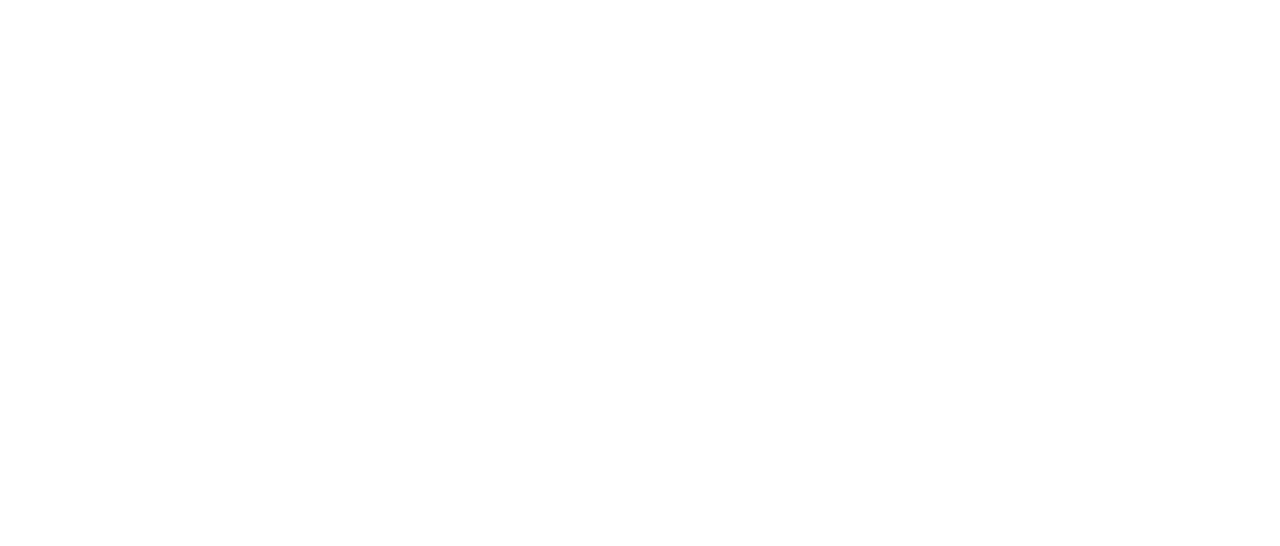
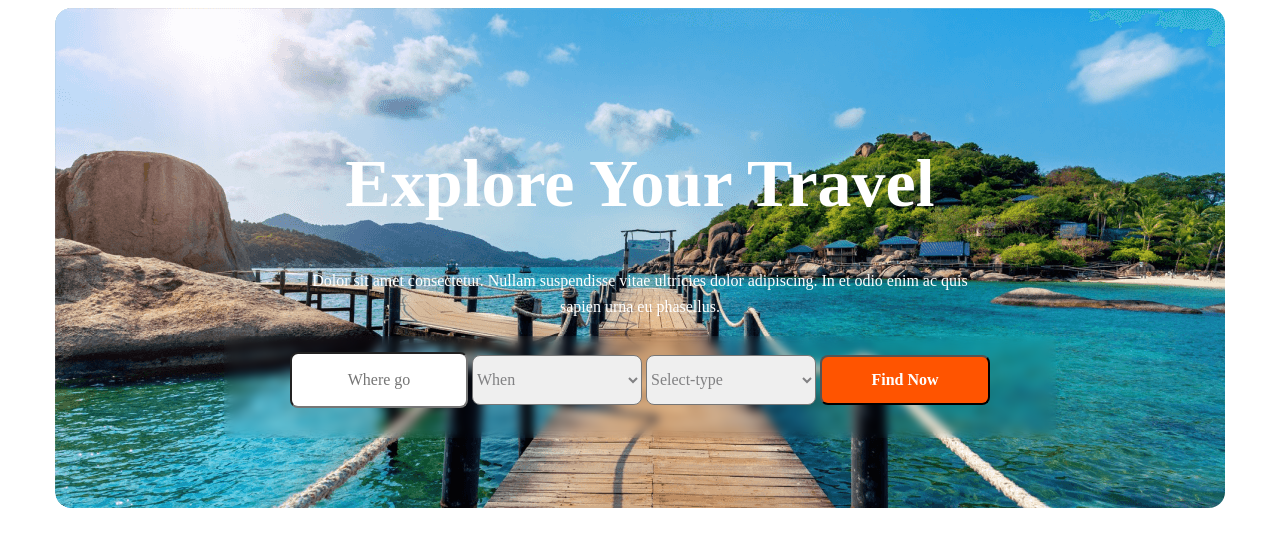
Before and after one commit to ProTik234/B9A2, a plain HTML site: page index.html in a window 1280 px wide. Drawn offline with Linux system fonts and the light colour scheme.

Commit message:
banner added

```diff
--- a/index.html
+++ b/index.html
@@ -8,6 +8,39 @@
     <link rel="stylesheet" href="responsive.css">
 </head>
 <body>
+    <header>
+        <div class="banner-content">
+            <div class="banner-text">
+<div class="banner-title">
+    <h1>Explore Your Travel</h1>
+</div>
+ <div class="banner-des">
+    <p>Dolor sit amet consectetur. Nullam suspendisse vitae ultricies dolor adipiscing. In et odio enim ac quis sapien urna eu phasellus.</p>
+ </div>
+  <div class="container-form">
+            <form>
+                <input class="where-go" type="text" name="destination" placeholder="Where go">
+                <select id="travel-time">
+                    <option value="When">When</option>
+                    <option value="day">Day</option>
+                    <option value="night">Night</option>
+                </select>
+                <select id="select-type">
+                    <option value="type">Select-type</option>
+                    <option value="day">Airplane</option>
+                    <option value="night">Ship</option>
+                </select>
+                <button class="form-button">
+Find Now
+                </button>
+            </form>
+        </div>
+
+            </div>
+
+
+        </div>
+    </header>
 
 </body>
 </html>
--- a/styles.css
+++ b/styles.css
@@ -0,0 +1,106 @@
+.banner-content{
+    width: 1170px;
+height: 500px;
+background-image: url('/Images/Group\ 13\ \(1\)\ \(1\).png');
+border-radius: 16px;
+color: white;
+margin: 0 auto;
+flex-direction: column;
+justify-content: center;
+align-items: center;
+}
+.banner-text{
+
+    margin: 0 auto;
+    text-align: center;
+    justify-content: center;
+    align-items: center;
+
+}
+.banner-title{
+padding-top: 90px;
+    color: #FFF;
+
+font-family: Mulish;
+font-size: 34px;
+font-style: normal;
+font-weight: 800;
+line-height: normal;
+}
+.banner-des{
+    padding-left: 250px;
+    padding-right: 250px;
+    color: #FFF;
+
+text-align: center;
+font-family: Mulish;
+font-size: 16px;
+font-style: normal;
+font-weight: 400;
+line-height: 26px;
+}
+.container-form{
+    width: 800px;
+    height: 70px;
+    padding: 16px;
+    margin: 0 auto;
+    background: transparent;
+    backdrop-filter: blur(5px);
+    border-radius: 8px;
+
+}
+.container-form form{
+
+    justify-content: space-between;
+}
+.where-go{
+    width: 170px;
+    height: 50px;
+    border-radius: 8px;
+    color: rgba(19, 19, 24, 0.50);
+
+text-align: center;
+font-family: Mulish;
+font-size: 16px;
+font-style: normal;
+font-weight: 400;
+line-height: normal;
+}
+#travel-time{
+    width: 170px;
+    height: 50px;
+    border-radius: 8px;
+    color: rgba(19, 19, 24, 0.50);
+
+font-family: Mulish;
+font-size: 16px;
+font-style: normal;
+font-weight: 400;
+line-height: normal;
+}
+#select-type{
+    width: 170px;
+    height: 50px;
+    border-radius: 8px;
+    color: rgba(19, 19, 24, 0.50);
+
+font-family: Mulish;
+font-size: 16px;
+font-style: normal;
+font-weight: 400;
+line-height: normal;
+}
+.form-button{
+    width: 170px;
+    height: 50px;
+    border-radius: 8px;
+    color: #FFF;
+
+text-align: center;
+font-family: Mulish;
+font-size: 16px;
+font-style: normal;
+font-weight: 700;
+line-height: normal;
+background: #FF5400;
+}
```
